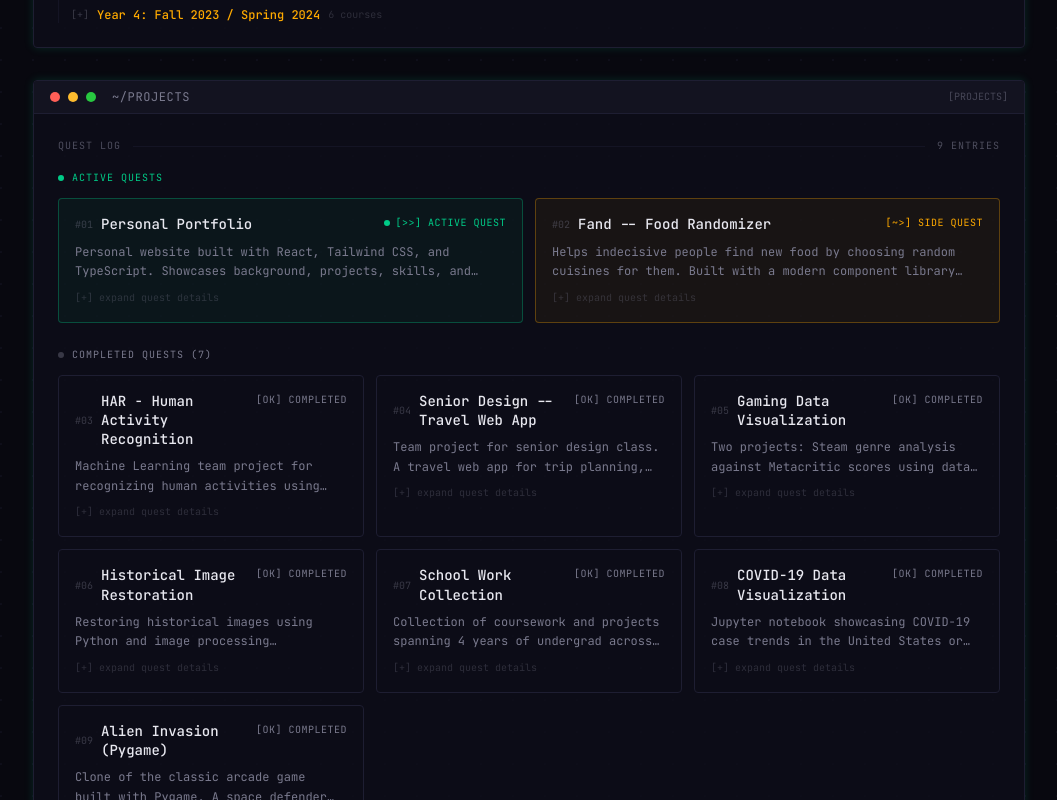
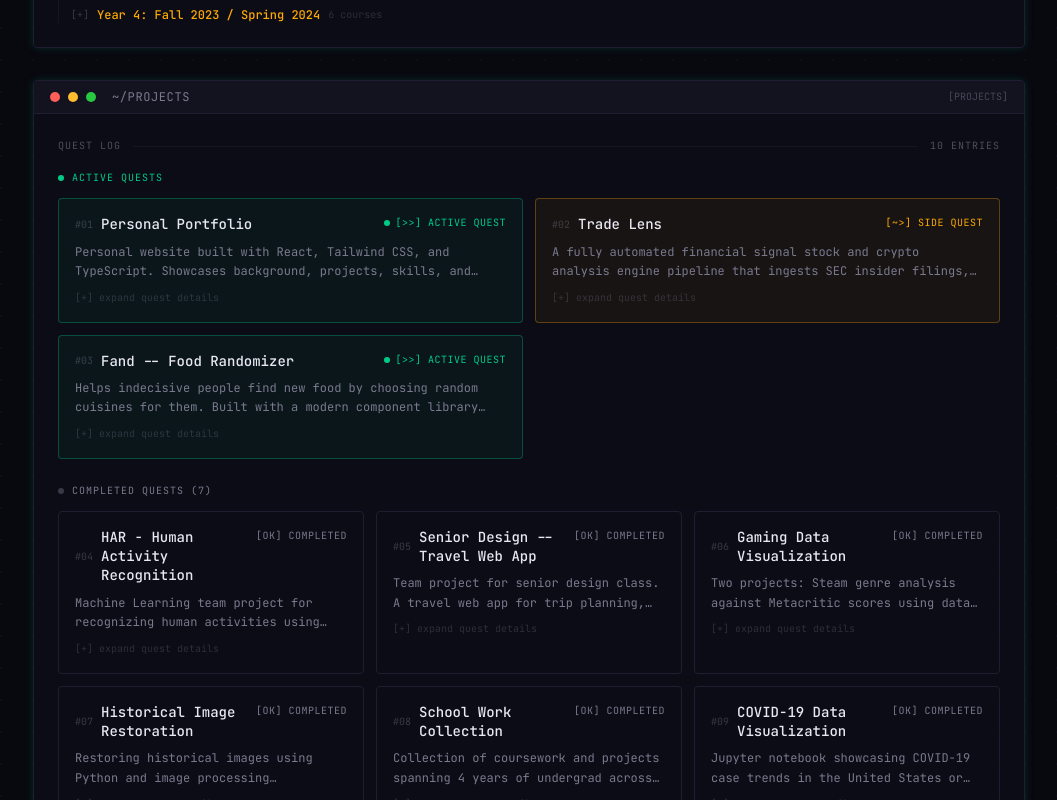
Before and after one commit to jenlcmc/my-portfolio, a React (Vite) app: page / in a window 1280 px wide. Shown: the part 3060-3860 px from the top of the page, without its empty margins (111-1168 px from the left). Built offline with nearby package versions, Linux system fonts and the light colour scheme.

Commit message:
add new projects

```diff
--- a/src/components/CommandTerminal.tsx
+++ b/src/components/CommandTerminal.tsx
@@ -2,7 +2,6 @@ import { useState, useEffect, useRef, useCallback } from 'react';
 import { useTheme, THEME_META, type ThemeName } from '../contexts/ThemeContext';
 import { useAchievements } from '../contexts/AchievementContext';
 import { useWarp } from '../contexts/WarpContext';
-import { RARITY_COLOR } from '../data/achievements';
 
 interface CommandTerminalProps {
   open: boolean;
--- a/src/data/projects.ts
+++ b/src/data/projects.ts
@@ -16,12 +16,30 @@ export const projects: Project[] = [
     status: 'active',
   },
   {
+    title: 'Trade Lens',
+    description:
+      'A fully automated financial signal stock and crypto analysis engine pipeline that ingests SEC insider filings, congressional trades, and market data, then runs them through 10 ML models to  (including FinBERT and Chronos-T5) to generate buy/sell signals, simulate paper trading, and deliver evidence-based alerts via Discord.',
+    tech: [
+      'Python 3.12',
+      'PyTorch',
+      'HuggingFace Transformers',
+      'XGBoost',
+      'Amazon Chronos-T5',
+      'MariaDB',
+      'Streamlit',
+      'Plotly',
+      'pytest',
+    ],
+    github: 'coming soon',
+    status: 'in-progress',
+  },
+  {
     title: 'Fand -- Food Randomizer',
     description:
       'Helps indecisive people find new food by choosing random cuisines for them. Built with a modern component library and random generation logic.',
-    tech: ['React', 'MUI', 'TypeScript', 'Vite'],
-    github: 'https://github.com/jenlcmc/Fand',
-    status: 'in-progress',
+    tech: ['React', 'TypeScript', 'Vite', 'Cloudflare Pages'],
+    github: 'https://fand-3lv.pages.dev/',
+    status: 'active',
   },
   {
     title: 'HAR - Human Activity Recognition',
```
